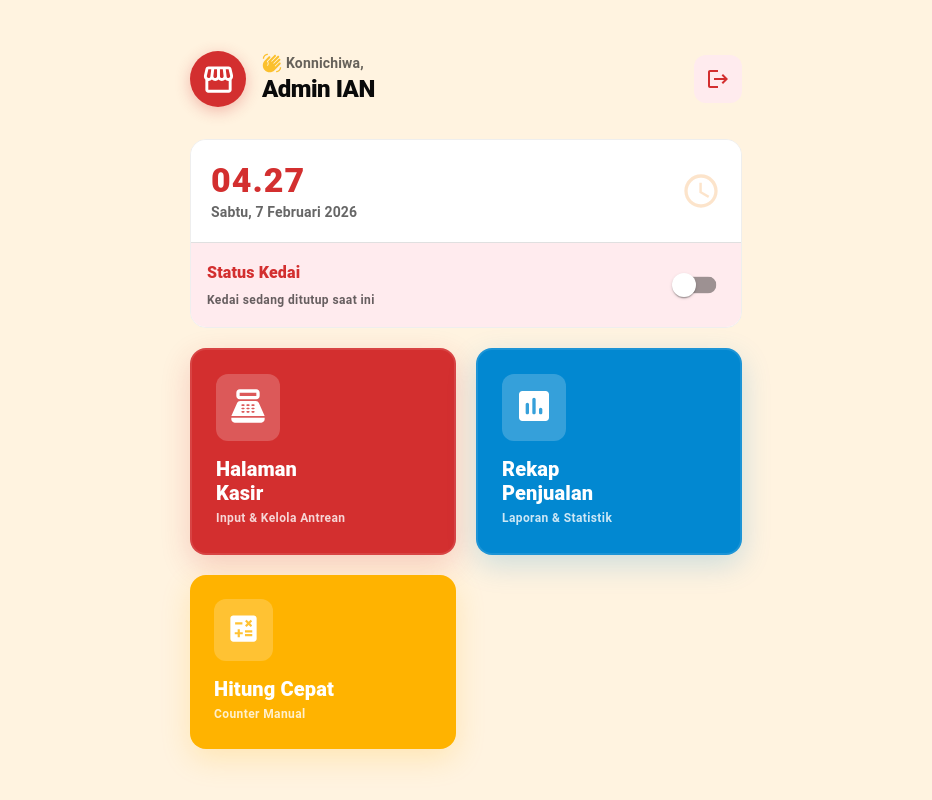
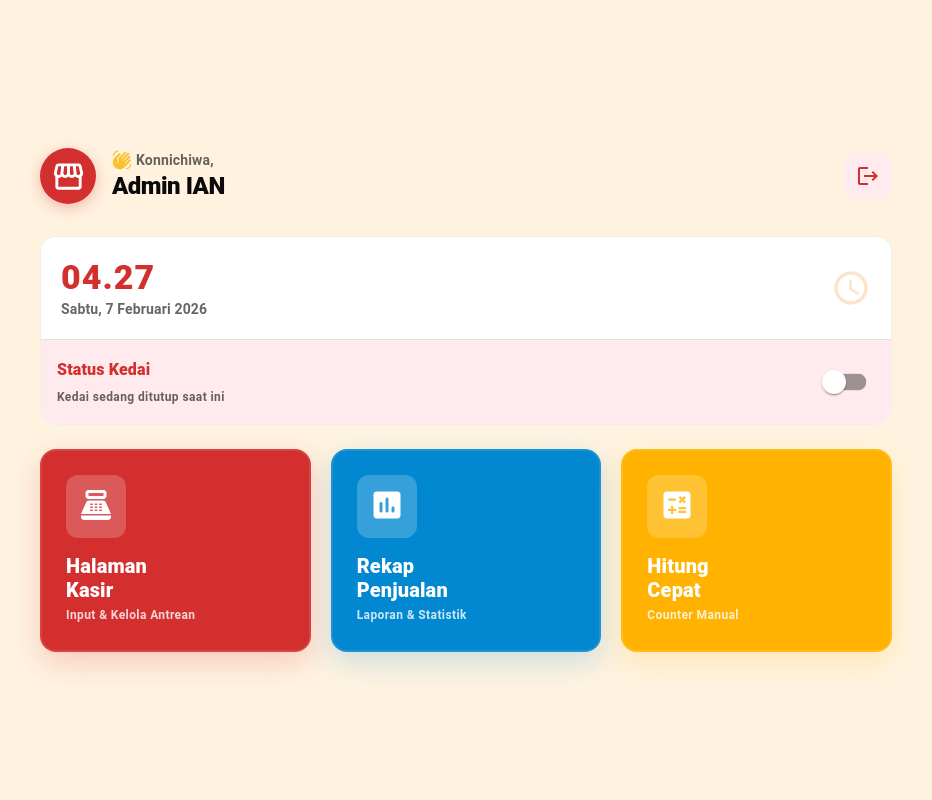
Before and after one commit to VanDaffa/ian-takoyaki-pos, a React (Vite) app: page /dashboard in a window 1280 px wide. Shown: the whole page, without its empty margins (174-1106 px from the left). Built offline with nearby package versions, Linux system fonts and the light colour scheme; no server answers; the database is empty; sample sign-in values are in the browser's storage.

Commit message:
Version 4.1

```diff
--- a/src/pages/DashboardPage.jsx
+++ b/src/pages/DashboardPage.jsx
@@ -7,14 +7,13 @@ import {
   PointOfSale, InsertChartRounded, Storefront,
   Logout, AccessTime, WavingHand, Calculate
 } from "@mui/icons-material";
-import { motion, AnimatePresence } from "framer-motion";
+import { motion } from "framer-motion";
 import { useNavigate } from "react-router-dom";
 
 // Firebase & Utils
 import { auth, db } from "../utils/firebase";
 import { signOut } from "firebase/auth";
-import { doc, onSnapshot, setDoc } from "firebase/firestore";
-import { serverTimestamp } from "firebase/firestore";
+import { doc, onSnapshot, setDoc, serverTimestamp } from "firebase/firestore";
 import { COLORS } from "../utils/constants";
 import { playTone } from "../utils/soundEngine";
 
@@ -39,7 +38,7 @@ export default function DashboardPage() {
     return () => unsub();
   }, []);
 
-  // Heartbeat untuk menandai kedai masih aktif
+  // SISTEM HEARTBEAT (DETAK JANTUNG KEDAI)
   useEffect(() => {
     let interval = null;
     if (isShopOpen) {
@@ -49,14 +48,13 @@ export default function DashboardPage() {
         } catch (error) {
           console.error("Gagal mengirim heartbeat:", error);
         }
-      }, 60000); // Setiap 60 detik (1 menit)
+      }, 60000);
     }
     return () => clearInterval(interval);
   }, [isShopOpen]);
 
   const handleToggleShop = async () => {
     playTone("click");
-    // Saat dinyalakan, langsung catat lastActive terbaru
     const newStatus = !isShopOpen;
     await setDoc(doc(db, "settings", "shop"), {
       isOpen: newStatus,
@@ -74,7 +72,7 @@ export default function DashboardPage() {
     navigate(path);
   };
 
-  // Konfigurasi Animasi Framer Motion (Bouncy iOS Style)
+  // Konfigurasi Animasi Framer Motion
   const containerVariants = {
     hidden: { opacity: 0 },
     show: {
@@ -93,14 +91,13 @@ export default function DashboardPage() {
     }
   };
 
-  // Format Waktu & Tanggal
   const timeString = currentTime.toLocaleTimeString("id-ID", { hour: "2-digit", minute: "2-digit" });
   const dateString = currentTime.toLocaleDateString("id-ID", { weekday: 'long', day: 'numeric', month: 'long', year: 'numeric' });
 
   return (
     <Box sx={{ minHeight: "100vh", bgcolor: COLORS.background, display: "flex", alignItems: "center", py: 4 }}>
       <CssBaseline />
-      <Container maxWidth="sm">
+      <Container maxWidth="md">
         <motion.div variants={containerVariants} initial="hidden" animate="show">
 
           {/* HEADER SECTION */}
@@ -127,12 +124,10 @@ export default function DashboardPage() {
             </Box>
           </motion.div>
 
-          {/* JAM & STATUS KEDAI (BENTO WIDE CARD) */}
+          {/* JAM & STATUS KEDAI */}
           <motion.div variants={itemVariants}>
-            <Card elevation={0} sx={{ borderRadius: 4, mb: 2.5, border: "1px solid #eee", overflow: "hidden" }}>
+            <Card elevation={0} sx={{ borderRadius: 4, mb: 3, border: "1px solid #eee", overflow: "hidden" }}>
               <Box display="flex" flexDirection="column">
-
-                {/* Waktu Aktif */}
                 <Box p={2.5} bgcolor="white" display="flex" justifyContent="space-between" alignItems="center">
                   <Box>
                     <Typography variant="h4" fontWeight="900" color={COLORS.primary} sx={{ letterSpacing: 1 }}>
@@ -147,7 +142,6 @@ export default function DashboardPage() {
 
                 <Divider />
 
-                {/* Toggle Status Kedai */}
                 <Box p={2} bgcolor={isShopOpen ? "#e8f5e9" : "#ffebee"} display="flex" justifyContent="space-between" alignItems="center" sx={{ transition: "all 0.3s ease" }}>
                   <Box>
                     <Typography variant="subtitle1" fontWeight="900" color={isShopOpen ? "success.main" : "error.main"}>
@@ -168,15 +162,15 @@ export default function DashboardPage() {
             </Card>
           </motion.div>
 
-          {/* MAIN MENU (BENTO GRID BUTTONS) */}
-          <Box sx={{ display: "grid", gridTemplateColumns: "1fr 1fr", gap: 2.5 }}>
+          {/* MAIN MENU (BENTO GRID BUTTONS - 3 KOLOM SERAGAM) */}
+          <Box sx={{ display: "grid", gridTemplateColumns: { xs: "1fr", sm: "repeat(3, 1fr)" }, gap: 2.5 }}>
 
-            {/* TOMBOL HALAMAN KASIR */}
-            <motion.div variants={itemVariants} whileHover={{ scale: 1.02 }} whileTap={{ scale: 0.95 }}>
+            {/* 1. HALAMAN KASIR */}
+            <motion.div variants={itemVariants} whileHover={{ scale: 1.02 }} whileTap={{ scale: 0.95 }} style={{ height: "100%" }}>
               <Card elevation={0} sx={{ borderRadius: 4, bgcolor: COLORS.primary, color: "white", height: "100%", border: "2px solid rgba(255,255,255,0.1)", boxShadow: "0 10px 30px rgba(211, 47, 47, 0.2)" }}>
                 <CardActionArea onClick={() => navigateTo("/cashier")} sx={{ p: 3, height: "100%", display: "flex", flexDirection: "column", alignItems: "flex-start", justifyContent: "space-between", minHeight: "160px" }}>
                   <Box sx={{ p: 1.5, bgcolor: "rgba(255,255,255,0.2)", borderRadius: 3, mb: 2 }}>
-                    <PointOfSale sx={{ fontSize: 40 }} />
+                    <PointOfSale sx={{ fontSize: 36 }} />
                   </Box>
                   <Box>
                     <Typography variant="h6" fontWeight="900" lineHeight={1.2} mb={0.5}>
@@ -190,12 +184,12 @@ export default function DashboardPage() {
               </Card>
             </motion.div>
 
-            {/* TOMBOL HALAMAN REKAP */}
-            <motion.div variants={itemVariants} whileHover={{ scale: 1.02 }} whileTap={{ scale: 0.95 }}>
+            {/* 2. REKAP PENJUALAN */}
+            <motion.div variants={itemVariants} whileHover={{ scale: 1.02 }} whileTap={{ scale: 0.95 }} style={{ height: "100%" }}>
               <Card elevation={0} sx={{ borderRadius: 4, bgcolor: COLORS.info, color: "white", height: "100%", border: "2px solid rgba(255,255,255,0.1)", boxShadow: "0 10px 30px rgba(2, 136, 209, 0.2)" }}>
                 <CardActionArea onClick={() => navigateTo("/recap")} sx={{ p: 3, height: "100%", display: "flex", flexDirection: "column", alignItems: "flex-start", justifyContent: "space-between", minHeight: "160px" }}>
                   <Box sx={{ p: 1.5, bgcolor: "rgba(255,255,255,0.2)", borderRadius: 3, mb: 2 }}>
-                    <InsertChartRounded sx={{ fontSize: 40 }} />
+                    <InsertChartRounded sx={{ fontSize: 36 }} />
                   </Box>
                   <Box>
                     <Typography variant="h6" fontWeight="900" lineHeight={1.2} mb={0.5}>
@@ -209,16 +203,20 @@ export default function DashboardPage() {
               </Card>
             </motion.div>
 
-            {/* TOMBOL HITUNG MANUAL (KALKULATOR) */}
-            <motion.div variants={itemVariants} whileHover={{ scale: 1.02 }} whileTap={{ scale: 0.95 }}>
-              <Card elevation={0} sx={{ borderRadius: 4, bgcolor: "#ffb300", color: "white", height: "100%", boxShadow: "0 10px 30px rgba(255, 179, 0, 0.2)" }}>
-                <CardActionArea onClick={() => navigateTo("/calculator")} sx={{ p: 3, height: "100%", display: "flex", flexDirection: "column", alignItems: "flex-start", justifyContent: "space-between", minHeight: "150px" }}>
+            {/* 3. HITUNG CEPAT */}
+            <motion.div variants={itemVariants} whileHover={{ scale: 1.02 }} whileTap={{ scale: 0.95 }} style={{ height: "100%" }}>
+              <Card elevation={0} sx={{ borderRadius: 4, bgcolor: "#ffb300", color: "white", height: "100%", border: "2px solid rgba(255,255,255,0.1)", boxShadow: "0 10px 30px rgba(255, 179, 0, 0.2)" }}>
+                <CardActionArea onClick={() => navigateTo("/calculator")} sx={{ p: 3, height: "100%", display: "flex", flexDirection: "column", alignItems: "flex-start", justifyContent: "space-between", minHeight: "160px" }}>
                   <Box sx={{ p: 1.5, bgcolor: "rgba(255,255,255,0.2)", borderRadius: 3, mb: 2 }}>
-                    <Calculate fontSize="large" />
+                    <Calculate sx={{ fontSize: 36 }} />
                   </Box>
                   <Box>
-                    <Typography variant="h6" fontWeight="900" lineHeight={1.2} mb={0.5}>Hitung Cepat</Typography>
-                    <Typography variant="caption" fontWeight="bold" sx={{ opacity: 0.8 }}>Counter Manual</Typography>
+                    <Typography variant="h6" fontWeight="900" lineHeight={1.2} mb={0.5}>
+                      Hitung<br/>Cepat
+                    </Typography>
+                    <Typography variant="caption" fontWeight="bold" sx={{ opacity: 0.8 }}>
+                      Counter Manual
+                    </Typography>
                   </Box>
                 </CardActionArea>
               </Card>
```
Also changed, not shown: src/pages/CalculatorPage.jsx (+7 -14 lines).
